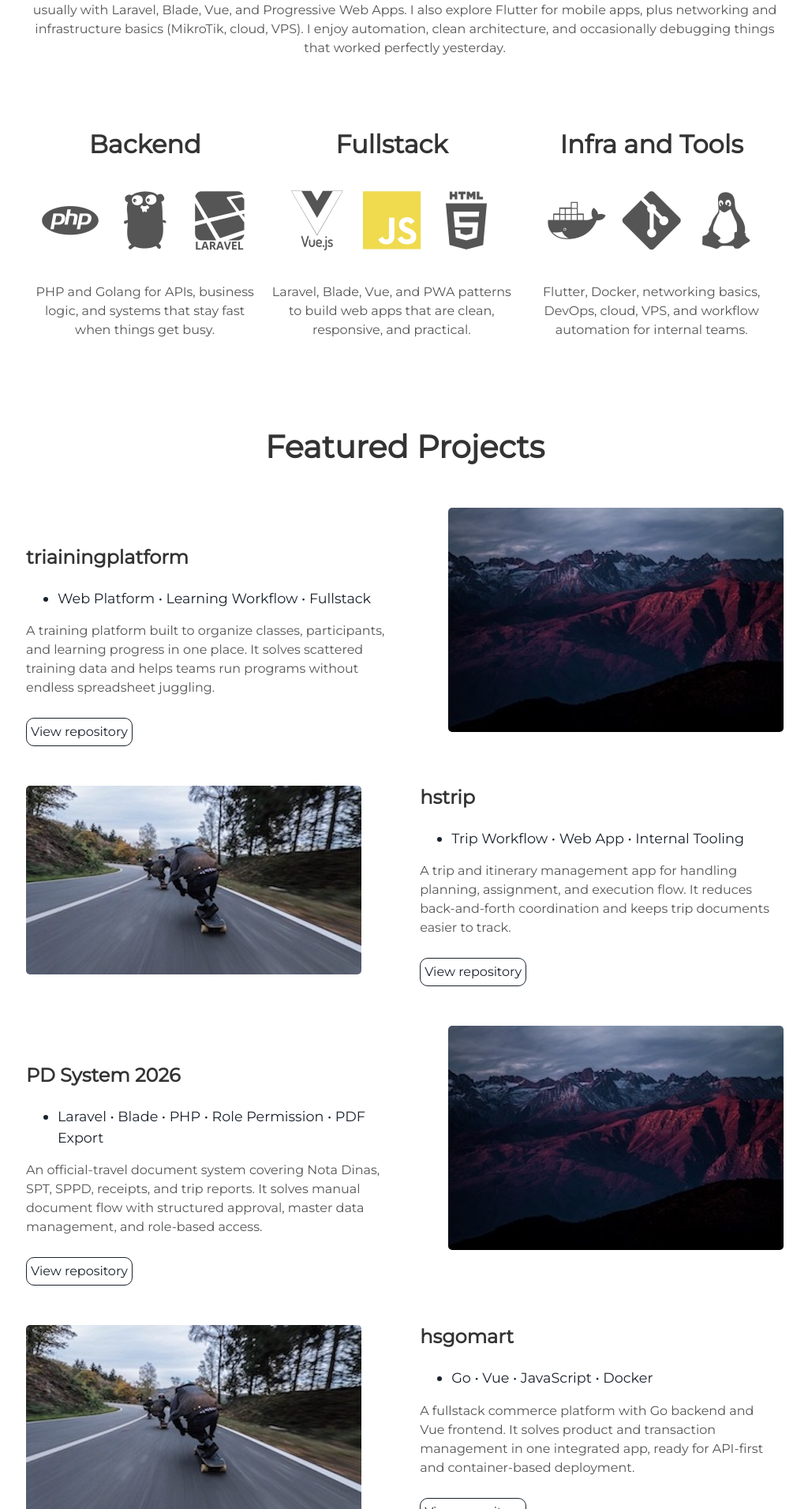
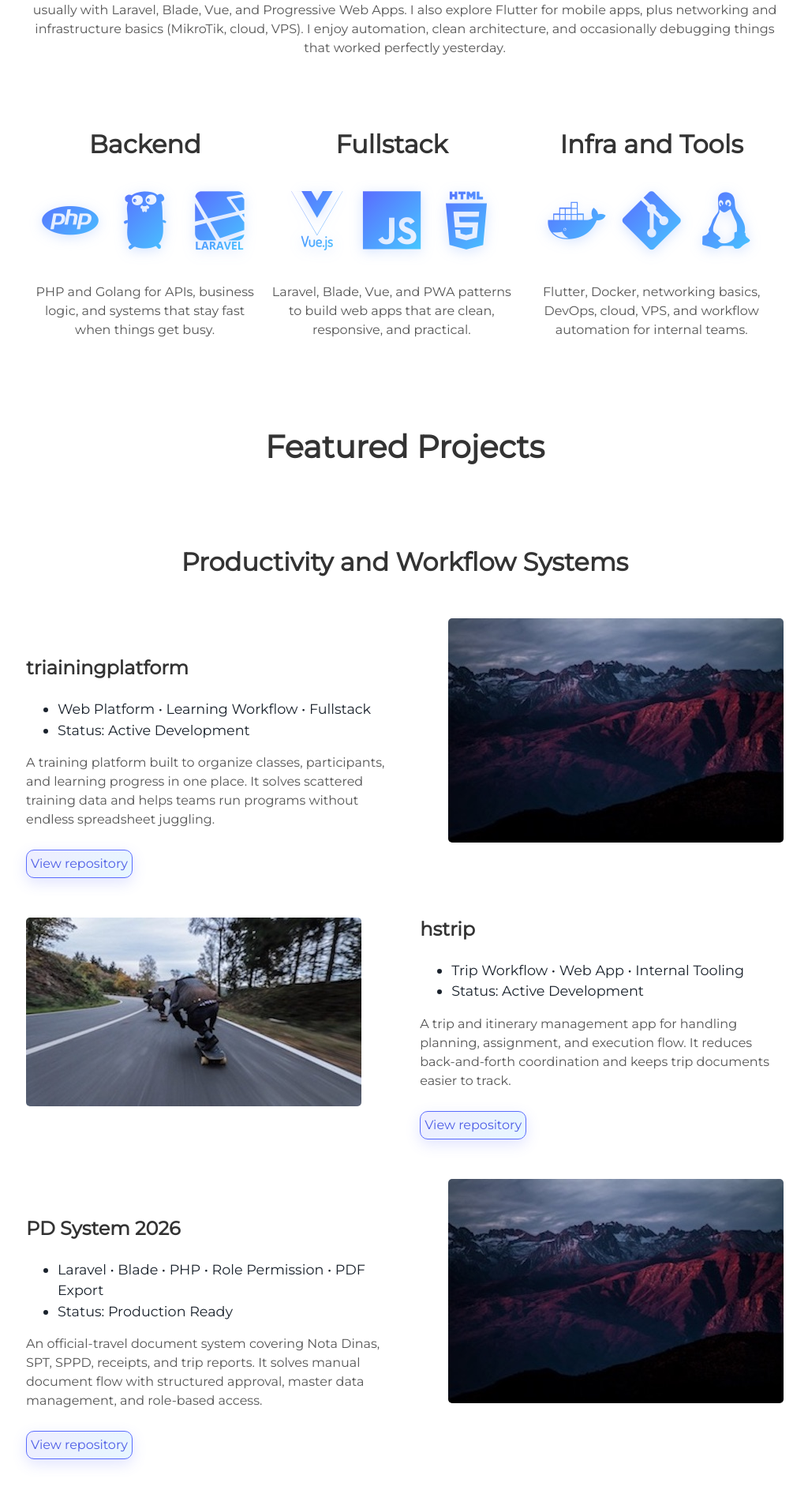
Before and after one commit to hermanspace/hermanspace.github.io, a Jekyll site: the page built from index.html, in a window 1280 px wide. Shown: the part 1104-3015 px from the top of the page at 79% size, without its empty margins (127-1151 px from the left). Built offline with Jekyll 4.4.1, drawn with Linux system fonts in a browser that asks for light colours; some of the changed text lies outside the part shown.

Commit message:
Enhance project showcase with new sections and updated project details; improve styling for project links and add hover effects for better user interaction.

```diff
--- a/_includes/head.html
+++ b/_includes/head.html
@@ -7,4 +7,29 @@
   <meta name="description" content="{% if page.description %}{{ page.description | strip_html | strip_newlines | truncate: 160 }}{% else %}{{ site.description }}{% endif %}">
 
   <link rel="stylesheet" href="{{ "/assets/css/main.css" | prepend: site.baseurl }}">
+  <style>
+    .project-link {
+      background: linear-gradient(135deg, rgba(117, 108, 255, 0.12), rgba(80, 197, 255, 0.14));
+      border-color: #5a6cff;
+      color: #4d5de6;
+      box-shadow: 0 6px 18px rgba(90, 108, 255, 0.18);
+    }
+
+    .project-link:hover,
+    .project-link:active {
+      background: linear-gradient(135deg, #5a6cff, #4f8dff);
+      border-color: #5a6cff;
+      color: #ffffff;
+      box-shadow: 0 8px 20px rgba(90, 108, 255, 0.3);
+    }
+
+    .tech i {
+      background: linear-gradient(135deg, #5a6cff, #47c8ff);
+      -webkit-background-clip: text;
+      -webkit-text-fill-color: transparent;
+      background-clip: text;
+      color: transparent;
+      filter: drop-shadow(0 3px 8px rgba(79, 141, 255, 0.25));
+    }
+  </style>
 </head>
--- a/_includes/projects.html
+++ b/_includes/projects.html
@@ -1,14 +1,19 @@
 <div class="user-details">
   <h1> Featured Projects </h1>
 </div>
+
+<div class="user-details">
+  <h2>Productivity and Workflow Systems</h2>
+</div>
 <div class="user-projects">
   <div class="images-right">
-    <img alt="mountains" src="{{ "/assets/img/mountains.jpg" | prepend: site.baseurl }}" />
+    <img alt="training platform" src="{{ "/assets/img/mountains.jpg" | prepend: site.baseurl }}" />
   </div>
   <div class="contents">
     <h3>triainingplatform</h3>
     <ul>
       <li>Web Platform • Learning Workflow • Fullstack</li>
+      <li>Status: Active Development</li>
     </ul>
     <p>A training platform built to organize classes, participants, and learning progress in one place. It solves scattered training data and helps teams run programs without endless spreadsheet juggling.</p>
     <a class="project-link" href="https://github.com/hermanspace/triainingplatform" target="_blank">View repository</a>
@@ -16,12 +21,13 @@
 </div>
 <div class="user-projects">
   <div class="images-left">
-    <img alt="mountains" src="{{ "/assets/img/skate.jpg" | prepend: site.baseurl }}" />
+    <img alt="trip workflow" src="{{ "/assets/img/skate.jpg" | prepend: site.baseurl }}" />
   </div>
   <div class="contents-right">
     <h3>hstrip</h3>
     <ul>
       <li>Trip Workflow • Web App • Internal Tooling</li>
+      <li>Status: Active Development</li>
     </ul>
     <p>A trip and itinerary management app for handling planning, assignment, and execution flow. It reduces back-and-forth coordination and keeps trip documents easier to track.</p>
     <a class="project-link" href="https://github.com/hermanspace/hstrip" target="_blank">View repository</a>
@@ -29,25 +35,31 @@
 </div>
 <div class="user-projects">
   <div class="images-right">
-    <img alt="dashboard" src="{{ "/assets/img/mountains.jpg" | prepend: site.baseurl }}" />
+    <img alt="official travel system" src="{{ "/assets/img/mountains.jpg" | prepend: site.baseurl }}" />
   </div>
   <div class="contents">
     <h3>PD System 2026</h3>
     <ul>
       <li>Laravel • Blade • PHP • Role Permission • PDF Export</li>
+      <li>Status: Production Ready</li>
     </ul>
     <p>An official-travel document system covering Nota Dinas, SPT, SPPD, receipts, and trip reports. It solves manual document flow with structured approval, master data management, and role-based access.</p>
     <a class="project-link" href="https://github.com/trustidn/pdsystem2026" target="_blank">View repository</a>
   </div>
 </div>
+
+<div class="user-details">
+  <h2>Commerce and Marketplace</h2>
+</div>
 <div class="user-projects">
   <div class="images-left">
-    <img alt="workflow app" src="{{ "/assets/img/skate.jpg" | prepend: site.baseurl }}" />
+    <img alt="commerce platform" src="{{ "/assets/img/skate.jpg" | prepend: site.baseurl }}" />
   </div>
   <div class="contents-right">
     <h3>hsgomart</h3>
     <ul>
       <li>Go • Vue • JavaScript • Docker</li>
+      <li>Status: Active Development</li>
     </ul>
     <p>A fullstack commerce platform with Go backend and Vue frontend. It solves product and transaction management in one integrated app, ready for API-first and container-based deployment.</p>
     <a class="project-link" href="https://github.com/trustidn/hsgomart" target="_blank">View repository</a>
@@ -55,51 +67,63 @@
 </div>
 <div class="user-projects">
   <div class="images-right">
-    <img alt="budget analytics" src="{{ "/assets/img/mountains.jpg" | prepend: site.baseurl }}" />
+    <img alt="job portal" src="{{ "/assets/img/mountains.jpg" | prepend: site.baseurl }}" />
   </div>
   <div class="contents">
+    <h3>AdoJobs.id</h3>
+    <ul>
+      <li>Laravel 12 • FrankenPHP • MariaDB • Redis • Docker</li>
+      <li>Status: Production Setup Available</li>
+    </ul>
+    <p>A modern local job portal connecting job seekers, employers, and admin workflows. It solves fragmented hiring operations with role-based features, application tracking, and production-ready deployment setup.</p>
+    <a class="project-link" href="https://github.com/trustidn/adojobs.id" target="_blank">View repository</a>
+  </div>
+</div>
+
+<div class="user-details">
+  <h2>Public Sector and Analytics</h2>
+</div>
+<div class="user-projects">
+  <div class="images-left">
+    <img alt="budget analytics" src="{{ "/assets/img/skate.jpg" | prepend: site.baseurl }}" />
+  </div>
+  <div class="contents-right">
     <h3>APBD Analysis 2026</h3>
     <ul>
       <li>Laravel 11 • PostgreSQL • Redis • Docker • Tailwind</li>
+      <li>Status: Production Ready</li>
     </ul>
     <p>A regional budget analytics platform with a Docker-first setup for dev and production. It helps teams analyze APBD data faster, with cleaner reporting and easier deployment pipelines.</p>
     <a class="project-link" href="https://github.com/trustidn/apbdanalysis2026" target="_blank">View repository</a>
   </div>
 </div>
 <div class="user-projects">
-  <div class="images-left">
-    <img alt="job portal" src="{{ "/assets/img/skate.jpg" | prepend: site.baseurl }}" />
-  </div>
-  <div class="contents-right">
-    <h3>AdoJobs.id</h3>
-    <ul>
-      <li>Laravel 12 • FrankenPHP • MariaDB • Redis • Docker</li>
-    </ul>
-    <p>A modern local job portal connecting job seekers, employers, and admin workflows. It solves fragmented hiring operations with role-based features, application tracking, and production-ready deployment setup.</p>
-    <a class="project-link" href="https://github.com/trustidn/adojobs.id" target="_blank">View repository</a>
-  </div>
-</div>
-<div class="user-projects">
   <div class="images-right">
-    <img alt="financial system" src="{{ "/assets/img/mountains.jpg" | prepend: site.baseurl }}" />
+    <img alt="public finance workflow" src="{{ "/assets/img/mountains.jpg" | prepend: site.baseurl }}" />
   </div>
   <div class="contents">
     <h3>SIPKUD</h3>
     <ul>
       <li>Public Finance • Internal Workflow • Web Application</li>
+      <li>Status: Active Development</li>
     </ul>
     <p>An internal finance workflow platform for handling structured budgeting and administrative processes. It helps reduce manual validation loops and keeps financial records easier to audit.</p>
     <a class="project-link" href="https://github.com/trustidn/SIPKUD" target="_blank">View repository</a>
   </div>
 </div>
+
+<div class="user-details">
+  <h2>Business and Vertical Solutions</h2>
+</div>
 <div class="user-projects">
   <div class="images-left">
-    <img alt="smart admin" src="{{ "/assets/img/skate.jpg" | prepend: site.baseurl }}" />
+    <img alt="internal smart system" src="{{ "/assets/img/skate.jpg" | prepend: site.baseurl }}" />
   </div>
   <div class="contents-right">
     <h3>HSMart</h3>
     <ul>
       <li>Laravel • Blade • PHP</li>
+      <li>Status: Active Development</li>
     </ul>
     <p>A Laravel-based internal system focused on admin efficiency and clean operational flow. Built to centralize daily tasks so teams spend less time context-switching and more time shipping work.</p>
     <a class="project-link" href="https://github.com/trustidn/HSMart" target="_blank">View repository</a>
@@ -107,12 +131,13 @@
 </div>
 <div class="user-projects">
   <div class="images-right">
-    <img alt="tax system" src="{{ "/assets/img/mountains.jpg" | prepend: site.baseurl }}" />
+    <img alt="tax workflow system" src="{{ "/assets/img/mountains.jpg" | prepend: site.baseurl }}" />
   </div>
   <div class="contents">
     <h3>taxproject</h3>
     <ul>
       <li>Laravel • Blade • PHP • Tax Workflow</li>
+      <li>Status: Active Development</li>
     </ul>
     <p>A tax workflow application for managing calculation, reporting, and administrative processing in one system. It helps replace repetitive manual tax operations with a more predictable flow.</p>
     <a class="project-link" href="https://github.com/trustidn/taxproject" target="_blank">View repository</a>
@@ -120,12 +145,13 @@
 </div>
 <div class="user-projects">
   <div class="images-left">
-    <img alt="pharma system" src="{{ "/assets/img/skate.jpg" | prepend: site.baseurl }}" />
+    <img alt="healthcare operations" src="{{ "/assets/img/skate.jpg" | prepend: site.baseurl }}" />
   </div>
   <div class="contents-right">
     <h3>PharmaOS</h3>
     <ul>
       <li>Laravel • Blade • PHP • Healthcare Workflow</li>
+      <li>Status: Active Development</li>
     </ul>
     <p>A healthcare-oriented operational system designed to organize pharmacy-related business processes. It improves data consistency and simplifies day-to-day operational tracking.</p>
     <a class="project-link" href="https://github.com/trustidn/PharmaOS" target="_blank">View repository</a>
@@ -133,12 +159,13 @@
 </div>
 <div class="user-projects">
   <div class="images-right">
-    <img alt="cafe system" src="{{ "/assets/img/mountains.jpg" | prepend: site.baseurl }}" />
+    <img alt="cafe operations" src="{{ "/assets/img/mountains.jpg" | prepend: site.baseurl }}" />
   </div>
   <div class="contents">
     <h3>HSCaffeSystem</h3>
     <ul>
       <li>Laravel • Blade • PHP • POS Workflow</li>
+      <li>Status: Active Development</li>
     </ul>
     <p>A cafe management system for handling menu, order, and operational admin flow. It helps small teams run daily transactions and reporting without relying on disconnected tools.</p>
     <a class="project-link" href="https://github.com/trustidn/HSCaffeSystem" target="_blank">View repository</a>
```
